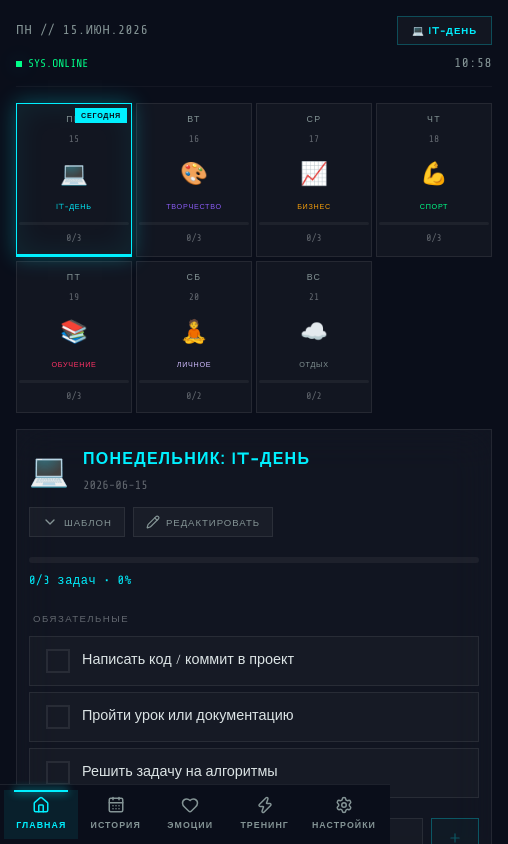
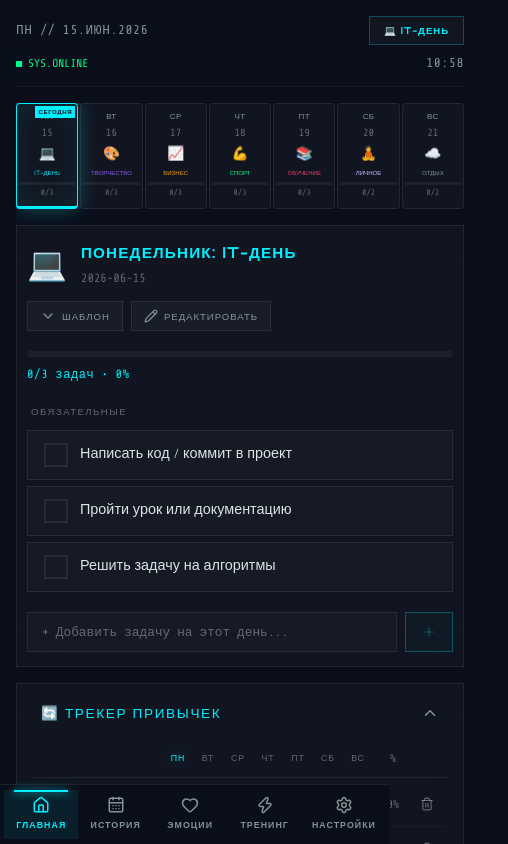
Before and after one commit to sanyakrechin/Mogger, a React (Vite) app: page / in a window 390 px wide. Shown: the top 844 px of the page, 508 px wide, since content can reach past the window. Built offline with nearby package versions, Linux system fonts and the light colour scheme.

Commit message:
Fix mobile week grid to fit all 7 days on 1 single row without horizontal overflow

```diff
--- a/src/components/WeekDashboard.css
+++ b/src/components/WeekDashboard.css
@@ -773,71 +773,70 @@
 }
 
 /* ═══════ RESPONSIVE ═══════ */
-@media (max-width: 900px) {
-  .week-dash__strip {
-    grid-template-columns: repeat(7, 1fr);
-    gap: 4px;
-  }
-
-  .week-dash__day-card {
-    padding: 10px 4px;
-  }
-
-  .week-dash__day-name {
-    font-size: 0.45rem;
-  }
-
-  .week-dash__habits-grid {
-    overflow-x: auto;
-    -webkit-overflow-scrolling: touch;
-    padding-bottom: 8px;
-  }
-
-  .week-dash__habits-row {
-    grid-template-columns: 130px repeat(7, 28px) 40px 24px;
-    min-width: 420px;
-    gap: 4px;
-  }
-}
-
-@media (max-width: 640px) {
+@media (max-width: 768px) {
   .week-dash {
     gap: 16px;
+    width: 100%;
+    max-width: 100%;
+    overflow-x: hidden;
   }
 
   .week-dash__strip {
-    grid-template-columns: repeat(4, 1fr);
-    gap: 4px;
+    grid-template-columns: repeat(7, 1fr);
+    gap: 2px;
     width: 100%;
   }
 
   .week-dash__day-card {
-    padding: 8px 2px;
-    min-width: 0; /* Prevents grid cell expansion */
+    padding: 6px 1px;
+    min-width: 0;
+    gap: 2px;
+    border-radius: 4px;
+  }
+
+  .week-dash__day-label {
+    font-size: 0.5rem;
+    letter-spacing: 0.05em;
+  }
+
+  .week-dash__day-date {
+    font-size: 0.65rem;
+  }
+
+  .week-dash__day-icon {
+    font-size: 0.85rem;
+    margin: 1px 0;
   }
 
   .week-dash__day-name {
-    font-size: 0.45rem;
+    font-size: 0.38rem;
+    letter-spacing: 0;
     overflow: hidden;
     text-overflow: ellipsis;
     white-space: nowrap;
     max-width: 100%;
   }
 
-  .week-dash__day-label {
-    font-size: 0.55rem;
+  .week-dash__day-stats {
+    font-size: 0.5rem;
   }
 
-  .week-dash__day-date {
-    font-size: 0.6rem;
+  .week-dash__day-badge {
+    font-size: 0.38rem;
+    padding: 1px 3px;
+    top: 2px;
+    right: 2px;
   }
 
   .week-dash__detail {
-    padding: 16px 12px;
+    padding: 14px 10px;
+    width: 100%;
+    max-width: 100%;
+    overflow-x: hidden;
   }
 
   .week-dash__detail-title {
-    font-size: 1rem;
+    font-size: 0.95rem;
   }
 
   .week-dash__detail-header {
@@ -850,7 +849,25 @@
     justify-content: flex-start;
   }
 
+  .week-dash__habits {
+    width: 100%;
+    max-width: 100%;
+  }
+
+  .week-dash__habits-grid {
+    overflow-x: auto;
+    -webkit-overflow-scrolling: touch;
+    padding-bottom: 8px;
+    width: 100%;
+  }
+
+  .week-dash__habits-row {
+    grid-template-columns: 120px repeat(7, 26px) 36px 24px;
+    min-width: 380px;
+    gap: 4px;
+  }
+
   .week-dash__habit-add {
-    padding: 8px 12px 12px;
+    padding: 8px 10px 12px;
   }
 }
```
